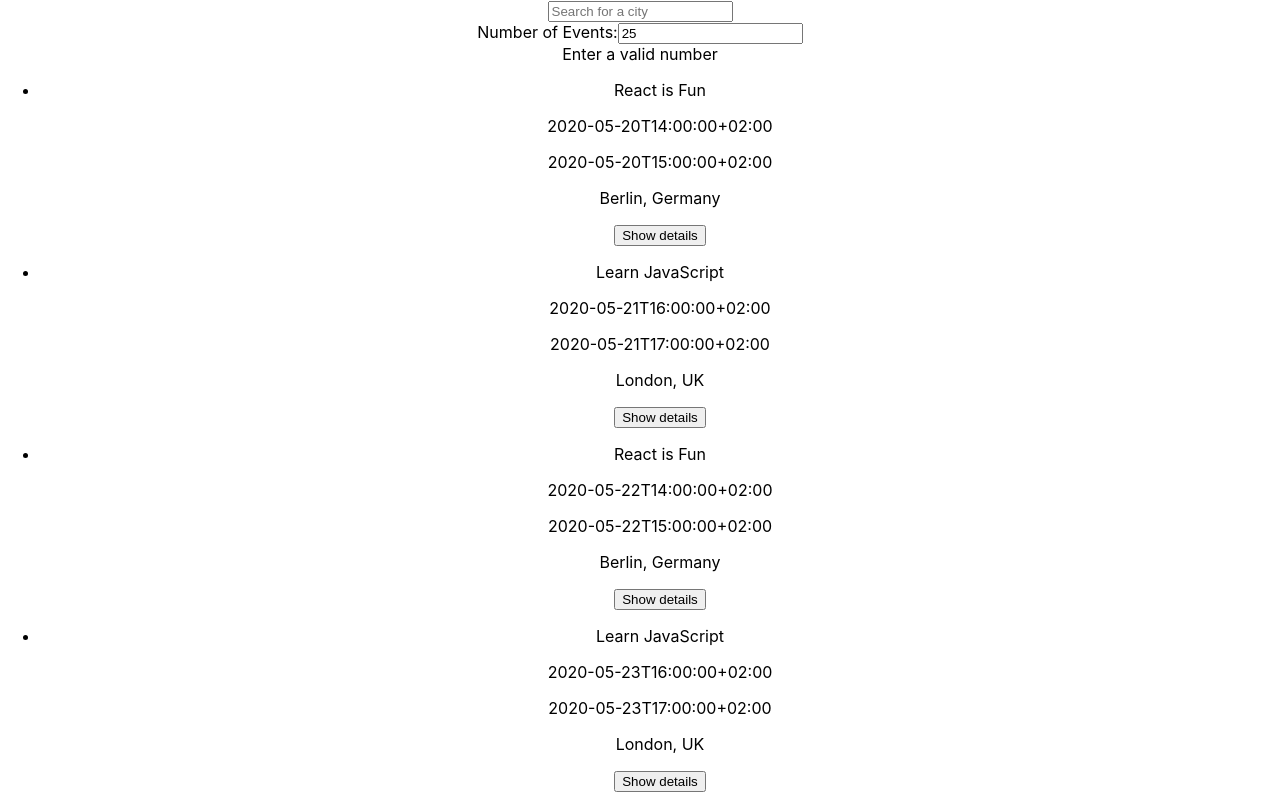
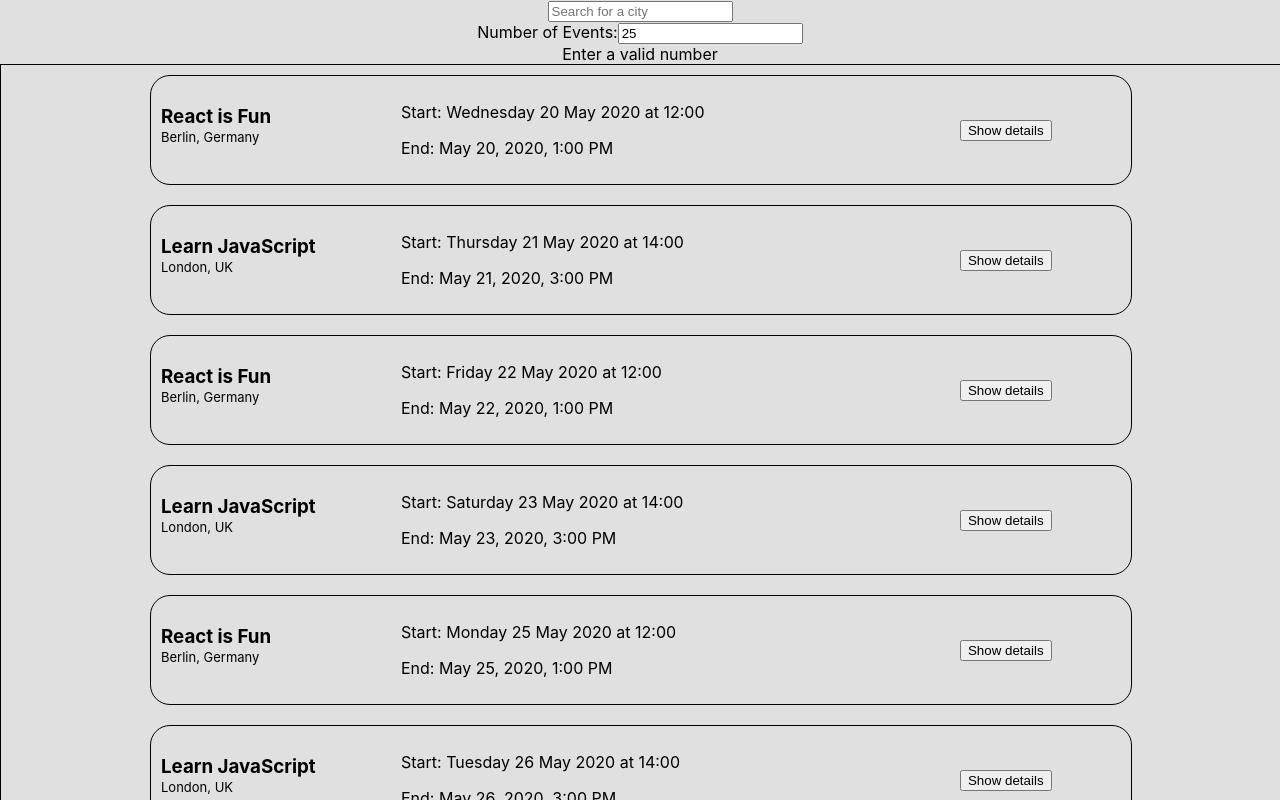
Before and after one commit to Steve-Daniels84/meetApp, a React (Create React App) app: page / in a window 1280 px wide. Shown: the top 800 px of the page. Built offline with nearby package versions, Linux system fonts and the light colour scheme.

Commit message:
Stylking

```diff
--- a/src/App.css
+++ b/src/App.css
@@ -36,3 +36,78 @@
     transform: rotate(360deg);
   }
 }
+
+.App {
+  width: 100vw;
+  height: 100vh;
+  background-color: rgb(225, 224, 224);
+}
+
+.event-list {
+  border: 1px solid black;
+  width: 100%;
+}
+
+ul {
+  list-style: none;
+  padding: 0;
+  margin: 0 auto;
+  text-align: center;
+}
+
+ul li {
+  display: inline-block;
+  margin: 0 10px;
+}
+
+.event {
+  width: 75vw;
+  border: 1px solid black;
+  border-radius: 20px;
+  padding: 10px;
+  margin: 10px;
+}
+
+.event-container {
+  display: flex;
+  margin: 0 auto;
+  padding: 0 auto;
+}
+
+.suggestions li {
+  display: block !important;
+}
+
+.button-container {
+width: 24%;
+margin-left: 1%;
+align-content: center;
+}
+
+.button {
+  cursor: pointer;
+}
+
+.date-container {
+  width: 50%;
+  text-align: left;
+}
+
+.summary-container {
+  width: 24%;
+  margin-right: 1%;
+  text-align: left;
+}
+
+.summary-container p {
+  font-size: small;
+  margin-top: 1px;
+}
+
+.summary-container h3 {
+  margin-bottom: 0;
+}
+
+.details {
+  text-align: left;
+}
--- a/src/App.js
+++ b/src/App.js
@@ -4,6 +4,7 @@ import EventList from './components/EventList';
 import CitySearch from './components/city-search';
 import NumberOfEvents from './components/NumberOfEvents';
 import { extractLocations, getEvents } from '../src/api';
+import './App.css';
 
 const App = () => {
   const [events, setEvents] = useState([]);
--- a/src/components/Event.js
+++ b/src/components/Event.js
@@ -1,23 +1,52 @@
 import React from "react";
 import { useState } from "react";
 
-const Event = ({event}) => {
+// Utility function to format a dateTime string, with optional custom formatting
+const formatDateTime = (
+  dateTime,
+  locale = "en-US",
+  options = { dateStyle: "medium", timeStyle: "short" }
+) => {
+  if (!dateTime) return "Date and time not available";
+
+  // Format the date and time with optional locale and options
+  return new Date(dateTime).toLocaleString(locale, options);
+};
+
+const Event = ({ event }) => {
   const [showDetails, setShowDetails] = useState(false);
+
+  const formattedStartDateTime = formatDateTime(
+    event.start?.dateTime,
+    "en-GB",
+    { dateStyle: "full", timeStyle: "short" }
+  );
+  const formattedEndDateTime = formatDateTime(event.end?.dateTime); // default format
+
   return (
-        <li id="event">
-            <p>{event.summary}</p>
+    <li className="event" id="event">
+      <div className="event-container">
+        <div className="summary-container">
+          <h3>{event.summary}</h3>
+          <p>{event.location}</p>
+        </div>
+        <div className="date-container">
+          <p>Start: {formattedStartDateTime}</p>
+          <p>End: {formattedEndDateTime}</p>
+        </div>
 
-            <p>{event.start?.dateTime}</p>
-            <p>{event.end?.dateTime}</p>
-            <p>{event.location}</p>
-            <button onClick={()=>setShowDetails(!showDetails)}>
-                { showDetails ? "Hide details" : "Show details"}
+        <div className="button-container">
+          <button
+            className="button"
+            onClick={() => setShowDetails(!showDetails)}
+          >
+            {showDetails ? "Hide details" : "Show details"}
           </button>
-            {
-                showDetails ?  <p className="details">{event.description}</p> : <></>
-            }
+        </div>
+      </div>
+      {showDetails ? <p className="details">{event.description}</p> : <></>}
     </li>
   );
-  }
+};
 
 export default Event;
--- a/src/components/EventList.js
+++ b/src/components/EventList.js
@@ -3,9 +3,11 @@ import Event from "./Event";
 
 const EventList = ({events, index}) => {
     return (
-        <ul id="event-list">
+        <div id="eventsList">
+        <ul className="event-list" id="event-list">
               {events? events.map(event => <Event key={event.id} event={event} />) : null}
         </ul>
+        </div>
     );
   }
 
```
Also changed, not shown: 1 other file (tests, documents, lock files or other folders). Lines whose indentation alone changed are shown as unchanged.
